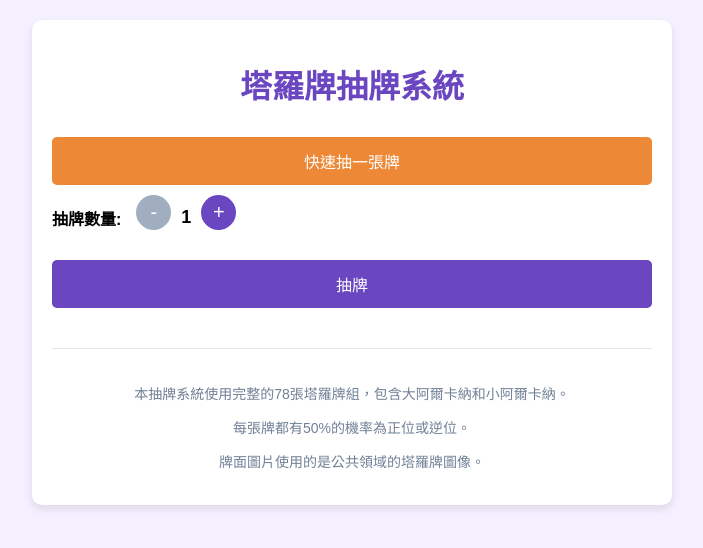
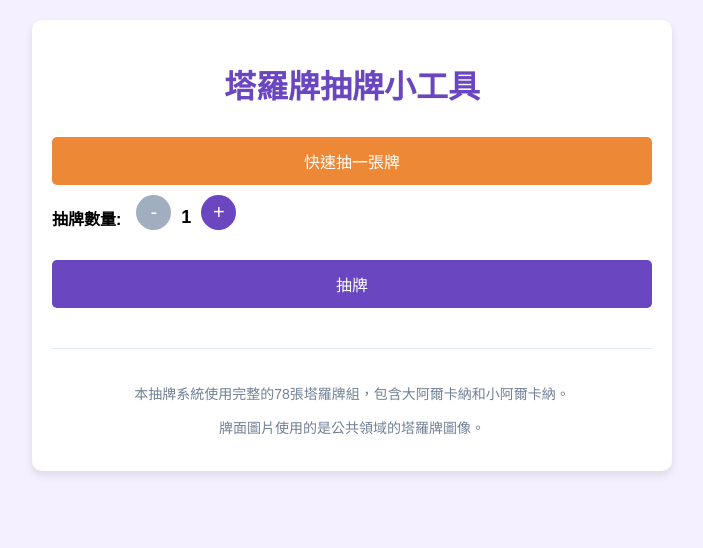
Before and after one commit to codschi/Fast-Tarot, a plain HTML site: page index.html in a window 1280 px wide. Shown: the whole page, without its empty margins (288-991 px from the left). Drawn offline with Linux system fonts and the light colour scheme.

Commit message:
Update index.html

```diff
--- a/index.html
+++ b/index.html
@@ -163,7 +163,7 @@
 </head>
 <body>
     <div class="container">
-        <h1>塔羅牌抽牌系統</h1>
+        <h1>塔羅牌抽牌小工具</h1>
 
         <button id="quickDrawBtn" class="quick-btn">
             <span>快速抽一張牌</span>
@@ -183,7 +183,6 @@
 
         <div class="info">
             <p>本抽牌系統使用完整的78張塔羅牌組，包含大阿爾卡納和小阿爾卡納。</p>
-            <p>每張牌都有50%的機率為正位或逆位。</p>
             <p>牌面圖片使用的是公共領域的塔羅牌圖像。</p>
         </div>
     </div>
```
